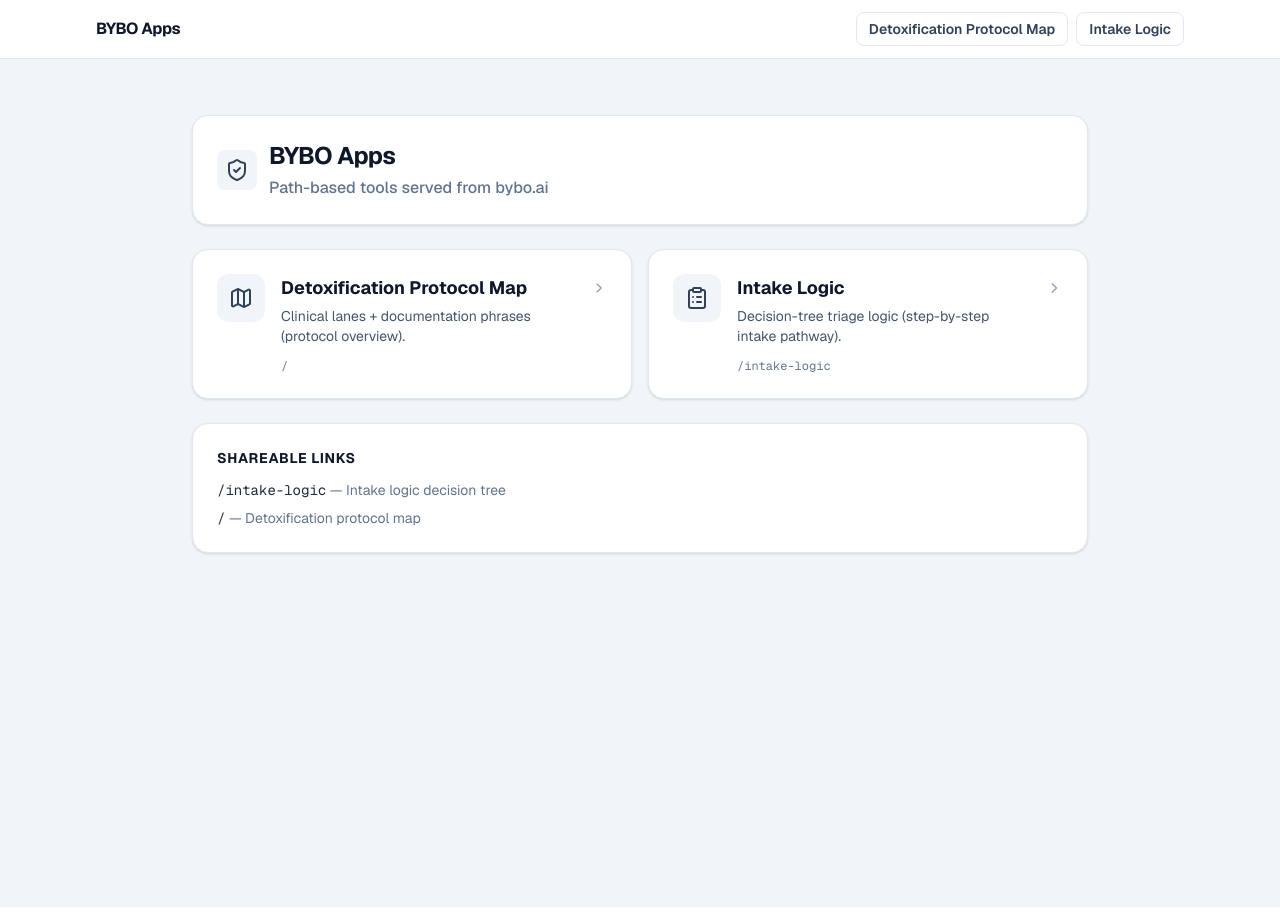
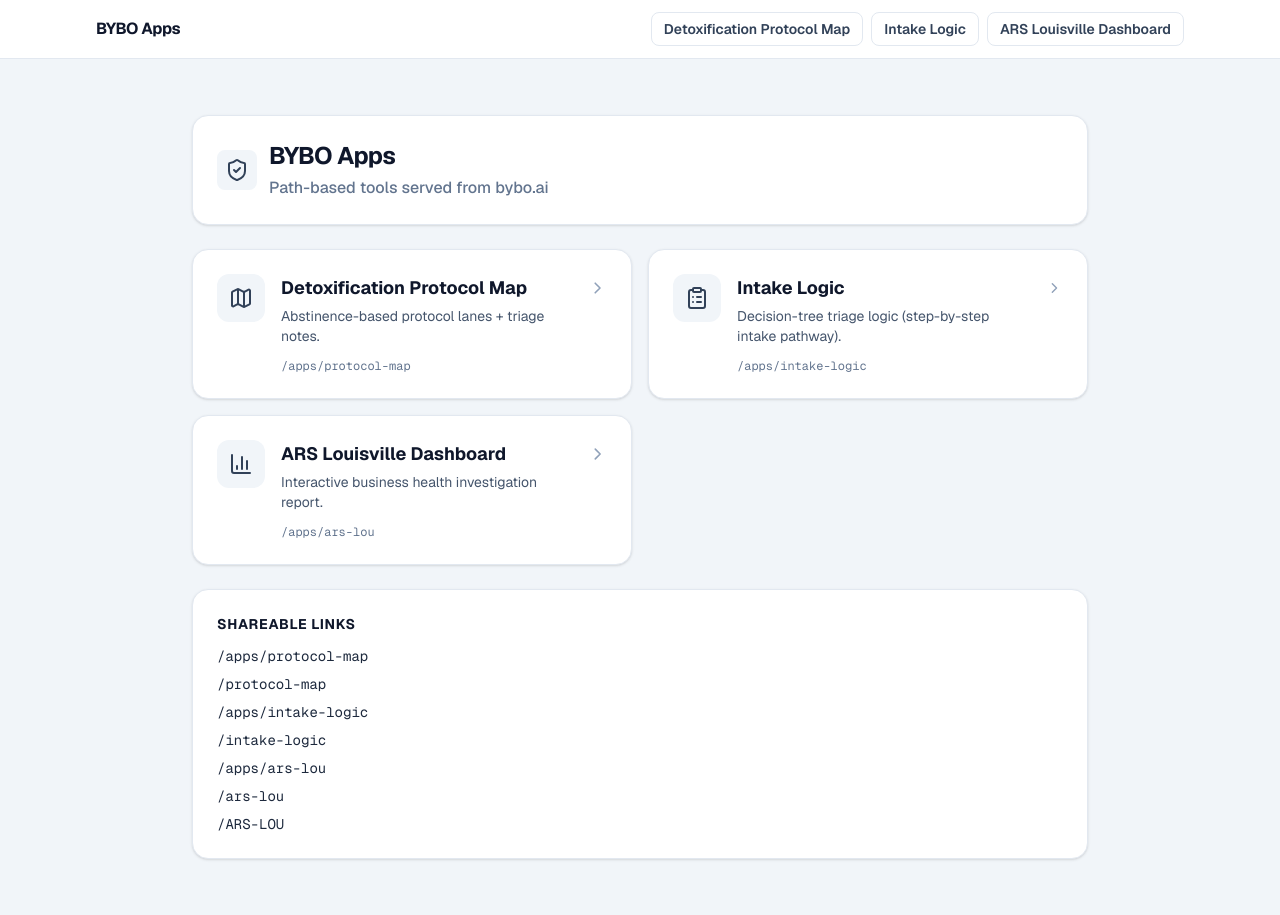
Before and after one commit to Rickeyjgreen/detox-protocol-map, a Next.js app: page /apps in a window 1280 px wide. Built offline with nearby package versions, Linux system fonts and the light colour scheme.

Commit message:
Add ARS Louisville dashboard app (/apps/ars-lou) and update apps hub

```diff
--- /dev/null
+++ b/src/app/apps/ars-lou/page.tsx
@@ -0,0 +1,40 @@
+import Link from 'next/link';
+import { ArrowLeft } from 'lucide-react';
+
+const CODEX_DASHBOARD_URL = 'https://codex-i3vyn6edt-rickeyjgreens-projects.vercel.app';
+
+export default function Page() {
+  return (
+    <div className="min-h-screen bg-slate-100 p-4 md:p-8 font-sans text-slate-800">
+      <div className="max-w-6xl mx-auto space-y-4">
+        <div className="flex items-center justify-between">
+          <Link
+            href="/apps"
+            className="inline-flex items-center gap-2 text-sm font-semibold text-slate-600 hover:text-slate-900"
+          >
+            <ArrowLeft className="w-4 h-4" />
+            Back to Apps
+          </Link>
+          <div className="text-xs text-slate-500 font-mono">/apps/ars-lou</div>
+        </div>
+
+        <div className="bg-white rounded-2xl shadow-sm border border-slate-200 overflow-hidden">
+          <div className="p-4 border-b border-slate-200">
+            <h1 className="text-lg font-bold text-slate-900">ARS Louisville Dashboard</h1>
+            <p className="text-sm text-slate-600 mt-1">Interactive business health investigation report (served from the codex project).</p>
+          </div>
+
+          <div className="w-full" style={{ height: 'calc(100vh - 220px)' }}>
+            <iframe
+              title="ARS Louisville Dashboard"
+              src={CODEX_DASHBOARD_URL}
+              className="w-full h-full"
+              referrerPolicy="no-referrer"
+              sandbox="allow-scripts allow-forms allow-popups allow-modals allow-downloads"
+            />
+          </div>
+        </div>
+      </div>
+    </div>
+  );
+}
--- a/src/app/apps/page.tsx
+++ b/src/app/apps/page.tsx
@@ -2,22 +2,8 @@
 
 import Link from 'next/link';
 import React from 'react';
-import { ChevronRight, ClipboardList, Map, ShieldCheck } from 'lucide-react';
-
-const items = [
-  {
-    title: 'Detoxification Protocol Map',
-    description: 'Clinical lanes + documentation phrases (protocol overview).',
-    href: '/',
-    icon: Map,
-  },
-  {
-    title: 'Intake Logic',
-    description: 'Decision-tree triage logic (step-by-step intake pathway).',
-    href: '/intake-logic',
-    icon: ClipboardList,
-  },
-];
+import { ChevronRight, ShieldCheck } from 'lucide-react';
+import { apps } from '@/lib/apps';
 
 export default function Page() {
   return (
@@ -36,7 +22,7 @@ export default function Page() {
         </header>
 
         <div className="grid grid-cols-1 md:grid-cols-2 gap-4">
-          {items.map((item) => {
+          {apps.map((item) => {
             const Icon = item.icon;
             return (
               <Link
@@ -63,14 +49,11 @@ export default function Page() {
         <div className="bg-white rounded-2xl shadow-sm border border-slate-200 p-6">
           <h2 className="text-sm font-bold text-slate-900 uppercase tracking-wider">Shareable Links</h2>
           <div className="mt-3 space-y-2 text-sm">
-            <div>
-              <span className="font-mono">/intake-logic</span>
-              <span className="text-slate-500"> — Intake logic decision tree</span>
-            </div>
-            <div>
-              <span className="font-mono">/</span>
-              <span className="text-slate-500"> — Detoxification protocol map</span>
-            </div>
+            {apps.flatMap((a) => [a.href, ...(a.legacy ?? [])]).map((href) => (
+              <div key={href}>
+                <span className="font-mono">{href}</span>
+              </div>
+            ))}
           </div>
         </div>
       </div>
--- a/src/lib/apps.ts
+++ b/src/lib/apps.ts
@@ -1,5 +1,5 @@
 import type { LucideIcon } from 'lucide-react';
-import { ClipboardList, Map } from 'lucide-react';
+import { BarChart3, ClipboardList, Map } from 'lucide-react';
 
 export type AppLink = {
   slug: string;
@@ -23,7 +23,7 @@ export const apps: AppLink[] = [
     description: 'Abstinence-based protocol lanes + triage notes.',
     href: '/apps/protocol-map',
     icon: Map,
-    legacy: ['/', '/protocol-map'],
+    legacy: ['/protocol-map'],
   },
   {
     slug: 'intake-logic',
@@ -33,4 +33,12 @@ export const apps: AppLink[] = [
     icon: ClipboardList,
     legacy: ['/intake-logic'],
   },
+  {
+    slug: 'ars-lou',
+    title: 'ARS Louisville Dashboard',
+    description: 'Interactive business health investigation report.',
+    href: '/apps/ars-lou',
+    icon: BarChart3,
+    legacy: ['/ars-lou', '/ARS-LOU'],
+  },
 ];
```
